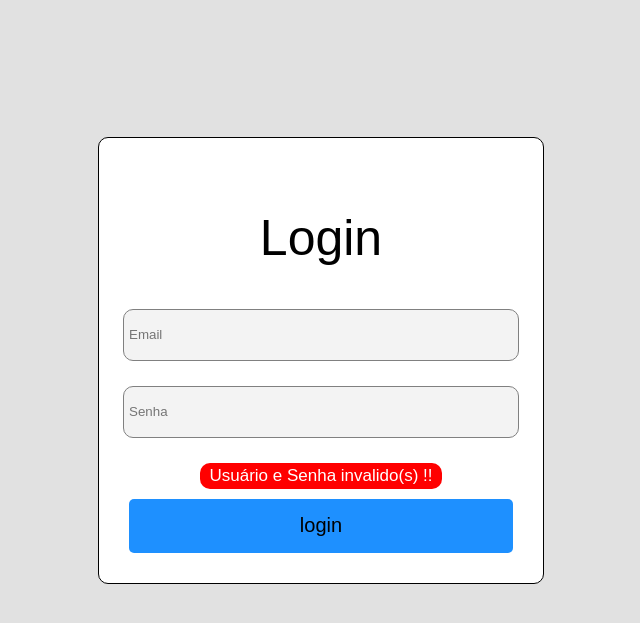
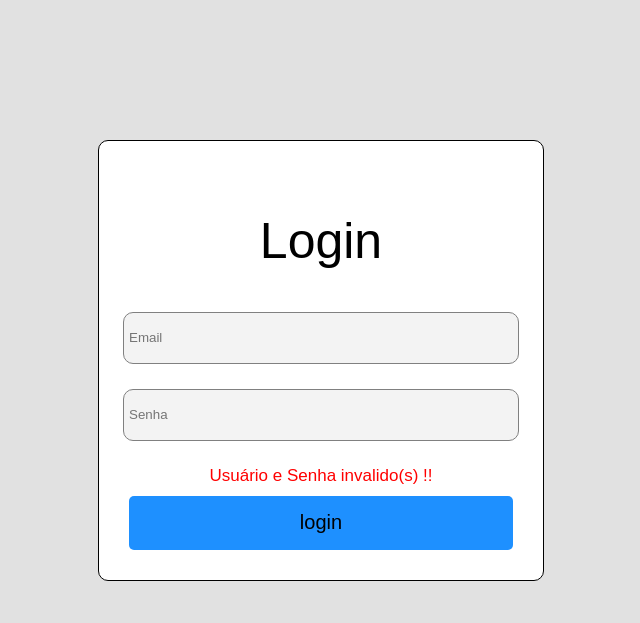
Before and after one commit to LucasBiasoliGoulart/Aula_de_PHP, a PHP site: page /HelpDesk/index.php?login=erro in a window 1280 px wide. Shown: the part 80-703 px from the top of the page, without its empty margins (319-959 px from the left). Run offline with PHP 8.4, Linux system fonts and the light colour scheme; the visitor is signed in with stand-in values (Sample User, id 1).

Commit message:
helpdesk

```diff
--- a/HelpDesk/index.php
+++ b/HelpDesk/index.php
@@ -105,12 +105,9 @@
         }
 
         .alert{
-            color: white;
+            color: red;
             font-size: 17px;
             margin-bottom: 10px;
-            background-color: red;
-            border-radius: 10px;
-            padding: 3px 9px;
         }
     </style>
 </body>
```
